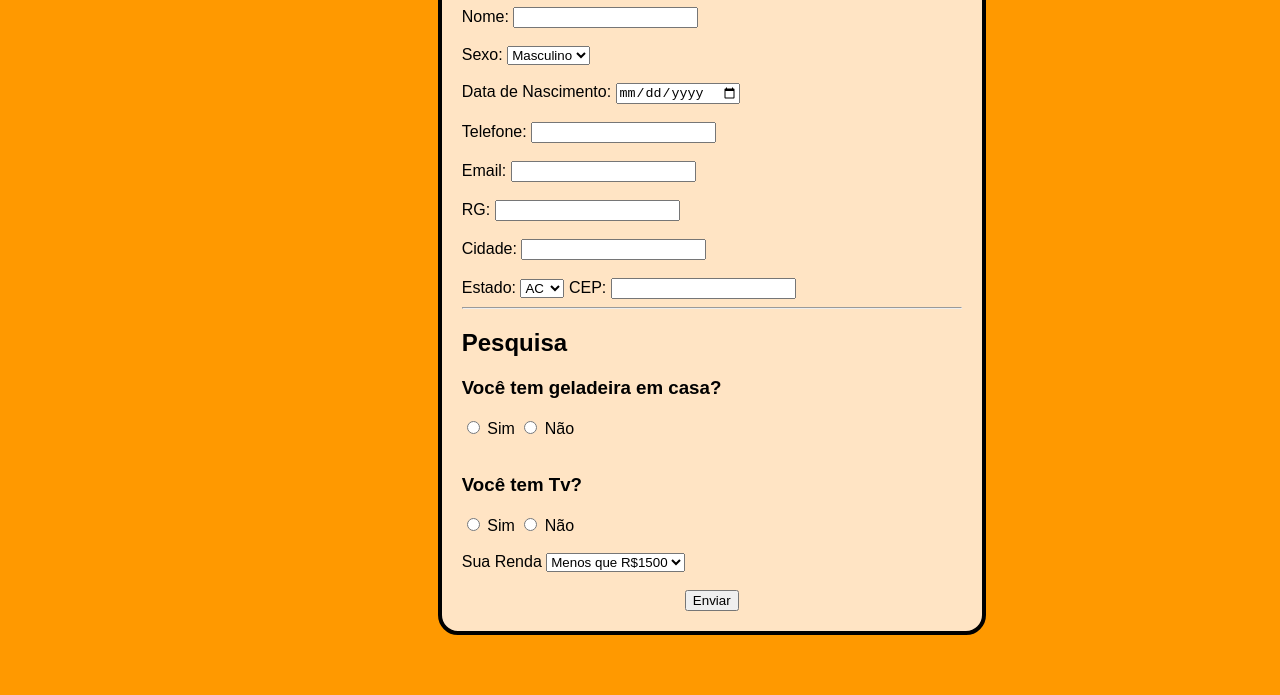
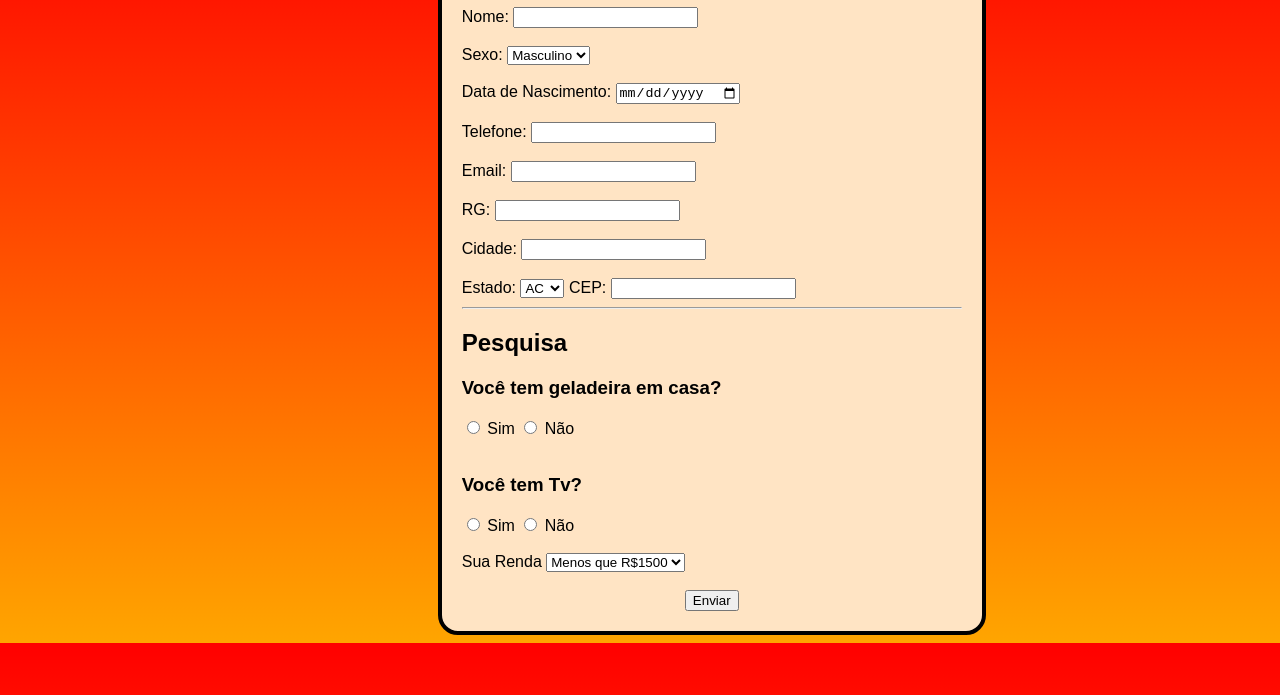
Before and after one commit to fabinhovianaa/formulario, a plain HTML site: page index.html in a window 1280 px wide. Shown: the part 105-800 px from the top of the page. Drawn offline with Linux system fonts and the light colour scheme.

Commit message:
Add files via upload

```diff
--- a/style.css
+++ b/style.css
@@ -1,7 +1,8 @@
 body{
+    background: linear-gradient( red, orange);
     font-family: Arial, sans-serif;
     display: flex;
-    background-color:rgb(255, 153, 0);
+
 }
 .principal{
     background-color: bisque;
```
